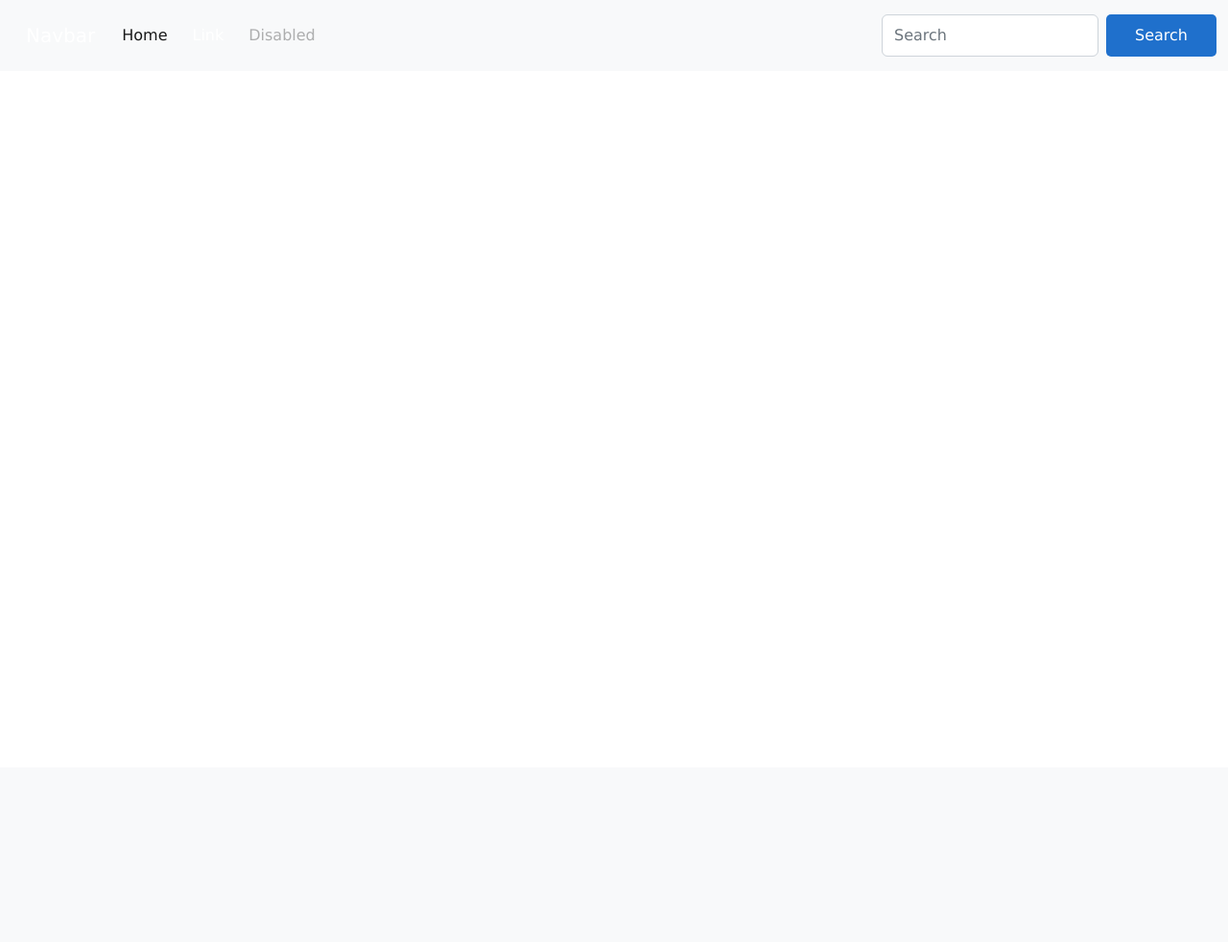
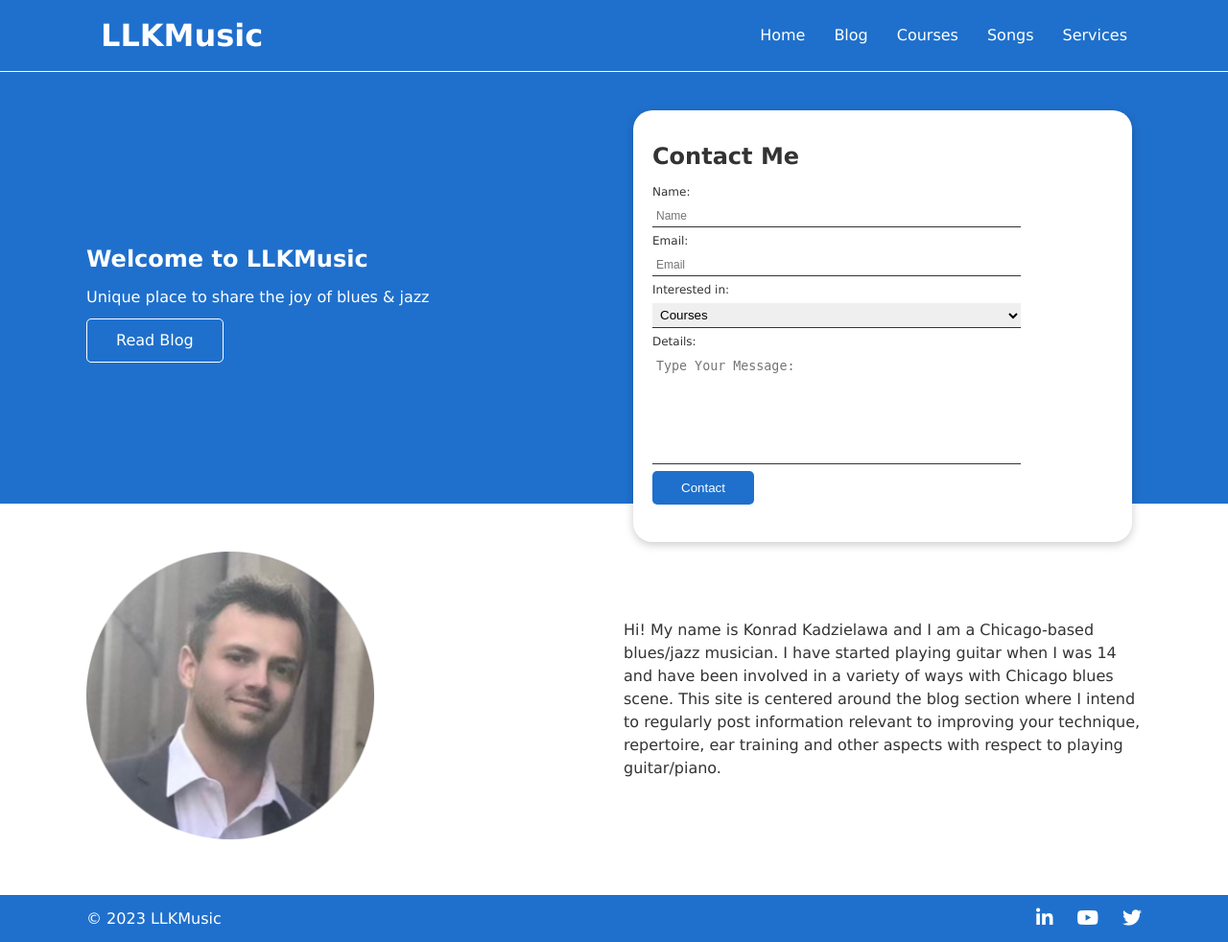
Before and after one commit to kkadzielawa/llkmusic, a Django app: page / in a window 1280 px wide. Shown: the whole page at 96% size. Before the commit the page ends 59 px from the top, so only its background shows below. Run offline with Django 4.2, Linux system fonts and the light colour scheme; some libraries are stand-ins or nearby versions.

Commit message:
*misc changes;

```diff
--- a/static/css/style.css
+++ b/static/css/style.css
@@ -34,6 +34,7 @@ p {
 img {
     width: 100%;
 }
+
 
 
 /* Navbar Styles */
@@ -99,6 +100,7 @@ textarea {
     border-bottom: 1px solid #333;
     width: 80%;
     padding: 4px;
+    resize: none;
 }
 
 
@@ -109,9 +111,10 @@ textarea {
     overflow: auto;
 }
 
-.about-me-photo {
+.about-me-photo img {
     height: 300px;
     width: 300px;
+
 }
 
 .about-me-text {
@@ -125,9 +128,18 @@ footer {
     background-color: var(--primary-color);
     color: white;
     height: 50px;
-    border-bottom: 1px #fff solid;
+    border-top: 1px #fff solid;
 }
 
+
+footer ul li {
+    padding-left: 25px;
+}
+
+
+footer ul li a i {
+    color: white;
+}
 
 /* Utilities */
 
@@ -160,6 +172,15 @@ footer {
     height: 100%;
 }
 
+.flex-between {
+    display: flex;
+    justify-content: space-between;
+    align-items: center;
+    height: 100%;
+}
+
+
+
 .grid {
     display: grid;
     grid-template-columns: repeat(2, 1fr);
--- a/templates/base.html
+++ b/templates/base.html
@@ -1,5 +1,4 @@
 {% load static %}
-
 
 <!DOCTYPE html>
 <html lang="en">
@@ -7,41 +6,46 @@
   <meta charset="UTF-8">
   <meta http-equiv="X-UA-Compatible" content="IE=edge">
   <meta name="viewport" content="width=device-width, initial-scale=1.0">
-  <link href="https://cdn.jsdelivr.net/npm/bootstrap@5.2.3/dist/css/bootstrap.min.css" rel="stylesheet" integrity="sha384-rbsA2VBKQhggwzxH7pPCaAqO46MgnOM80zW1RWuH61DGLwZJEdK2Kadq2F9CUG65" crossorigin="anonymous">
   <link rel="stylesheet" href="{% static 'css/style.css' %}">
-  <title>LLK Music</title>
+  <title>LLKMusic | Blues &amp Jazz | Blog &amp Courses</title>
 </head>
 <body>
 
-  {% comment %} NAVBAR {% endcomment %}
-  <nav class="navbar navbar-expand-lg bg-light">
-    <div class="container-fluid">
-      <a class="navbar-brand" href="#">Navbar</a>
-      <button class="navbar-toggler" type="button" data-bs-toggle="collapse" data-bs-target="#navbarTogglerDemo02" aria-controls="navbarTogglerDemo02" aria-expanded="false" aria-label="Toggle navigation">
-        <span class="navbar-toggler-icon"></span>
-      </button>
-      <div class="collapse navbar-collapse" id="navbarTogglerDemo02">
-        <ul class="navbar-nav me-auto mb-2 mb-lg-0">
-          <li class="nav-item">
-            <a class="nav-link active" aria-current="page" href="#">Home</a>
-          </li>
-          <li class="nav-item">
-            <a class="nav-link" href="#">Link</a>
-          </li>
-          <li class="nav-item">
-            <a class="nav-link disabled">Disabled</a>
-          </li>
+  <div class="navbar">
+    <div class="container flex">
+        <h1 class="logo"><a href="index.html">LLKMusic</a></h1>
+        <nav>
+            <ul>
+                <li><a href="{% url 'home' %}">Home</a></li>
+                <li><a href="{% url 'home' %}">Blog</a></li>
+                <li><a href="{% url 'home' %}">Courses</a></li>
+                <li><a href="{% url 'home' %}">Songs</a></li>
+                <li><a href="{% url 'home' %}">Services</a></li>
+            </ul>
+        </nav>
+    </div>
+</div>
+
+  {% block content %}
+  {% endblock content %}
+
+
+
+  <footer>
+    <div class="container flex-between">
+      <div>
+        <span>© 2023 LLKMusic</span>
+      </div>
+      <div>
+        <ul class="flex">
+          <li><a href="https://www.linkedin.com/in/konradkadzielawa/"><i class="fab fa-linkedin-in fa-lg"></i></a></li>
+          <li><a href="https://www.youtube.com/channel/UChqPSa40XJxfD2NYq7H9Vsw"><i class="fab fa-youtube fa-lg"></i></a></li>
+          <li><a href="https://twitter.com/kkadzielawa"><i class="fab fa-twitter fa-lg"></i></a></li>
         </ul>
-        <form class="d-flex" role="search">
-          <input class="form-control me-2" type="search" placeholder="Search" aria-label="Search">
-          <button class="btn btn-outline-success" type="submit">Search</button>
-        </form>
       </div>
     </div>
-  </nav>
-  {% block content %}
-  {% endblock content %}
-  <script src="https://cdn.jsdelivr.net/npm/bootstrap@5.2.3/dist/js/bootstrap.bundle.min.js" integrity="sha384-kenU1KFdBIe4zVF0s0G1M5b4hcpxyD9F7jL+jjXkk+Q2h455rYXK/7HAuoJl+0I4" crossorigin="anonymous"></script>
+  </footer>
+  <script src="https://kit.fontawesome.com/6e526d197e.js" crossorigin="anonymous"></script>
   <script src="{% static 'js/main.js' %}"></script>
 </body>
 </html>
--- a/templates/home.html
+++ b/templates/home.html
@@ -1,5 +1,58 @@
 {% extends 'base.html' %}
+
+{% load static %}
 
 {% block content %}
 
+<section class="showcase">
+    <div class="container grid">
+        <div class="showcase-text">
+            <h1>Welcome to LLKMusic</h1>
+            <p>Unique place to share the joy of blues & jazz</p>
+            <a href="{% url 'home' %}" class="btn btn-outline">Read Blog</a>
+        </div>
+        <div class="showcase-form card">
+            <h1>Contact Me</h1>
+            <form>
+                <div class="form-control">
+                    <label for="name">Name:</label>
+                    <input type="text" name="name" placeholder="Name">
+                </div>
+                <div class="form-control">
+                    <label for="name">Email:</label>
+                    <input type="email" name="email" placeholder="Email">
+                </div>
+                <div class="form-control">
+                    <label for="services">Interested in:</label>
+                    <select id="services" name="services">
+                    <option value="courses">Courses</option>
+                    <option value="learn">Learning Sessions</option>
+                    <option value="record">Recording Sessions</option>
+                    <option value="other">Other</option>
+                    </select>
+                </div>
+                <div class="form-control">
+                    <label for="message">Details: </label>
+                    <textarea name="message" rows="7" placeholder="Type Your Message:"></textarea>
+                </div>
+                <input type="submit" value="Contact" class="btn btn-primary">
+            </form>
+        </div>
+    </div>
+</section>
+
+<section class="about-me">
+    <div class="container grid">
+
+        <div class="about-me-photo">
+            <img src="{% static 'img/personal_photo.png' %}" alt="" srcset=""></img>
+        </div>
+        <div class="about-me-text">
+            Hi! My name is Konrad Kadzielawa and I am a Chicago-based blues/jazz musician. I have started playing guitar when I was 14 and have been involved in a variety of ways with Chicago blues scene. This site is centered around the blog section where I intend
+            to regularly post information relevant to improving your technique, repertoire, ear training and other aspects with respect to playing guitar/piano.
+        </div>
+    </div>
+
+</section>
+
 {% endblock content %}
```
Also changed, not shown: templates/index.html (deleted, +0 -89 lines), static/images/about-me-photo.jpg (deleted), static/img/logo.png (renamed from static/images/logo.png), static/img/personal_photo.png (added).
